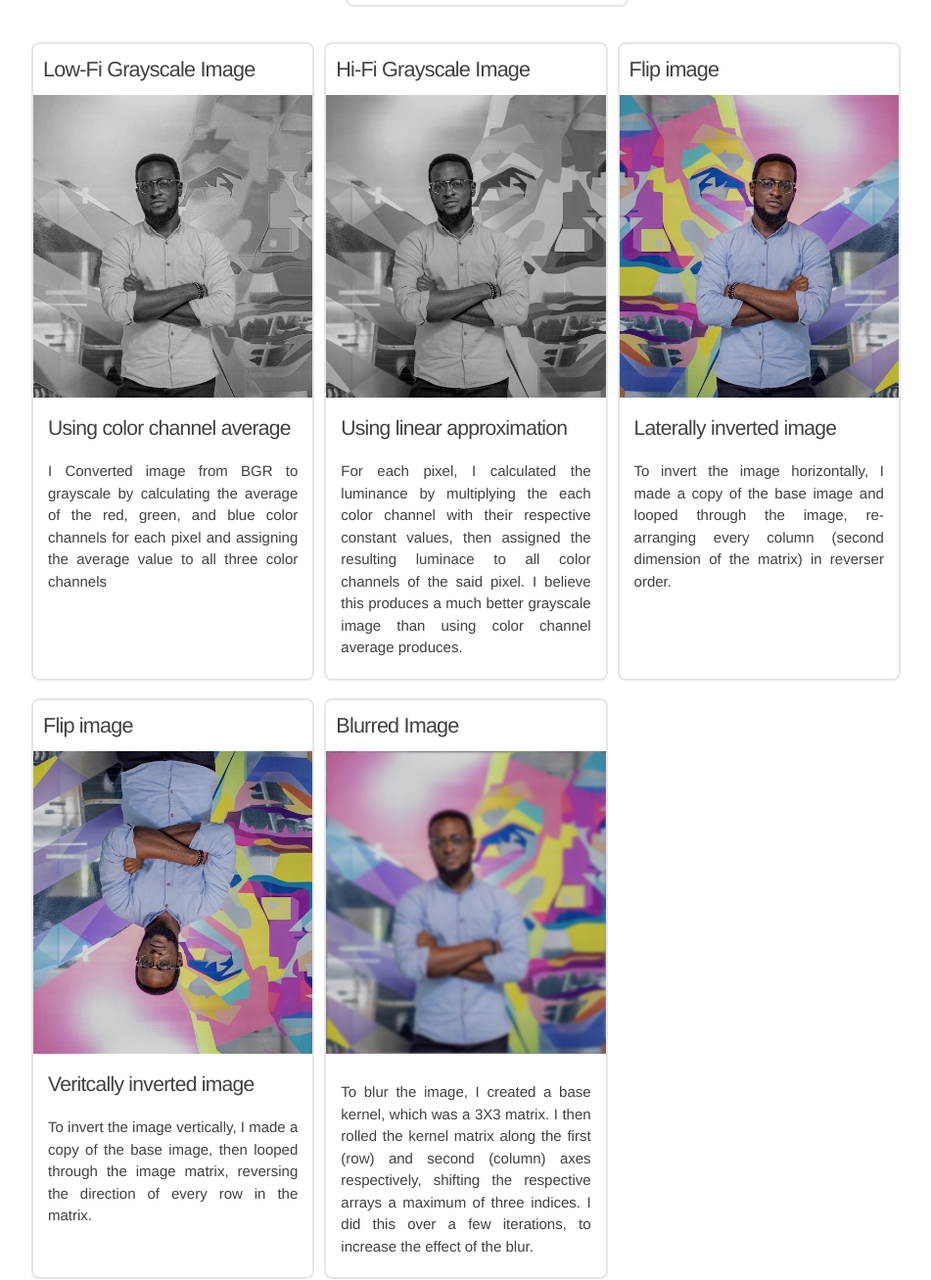
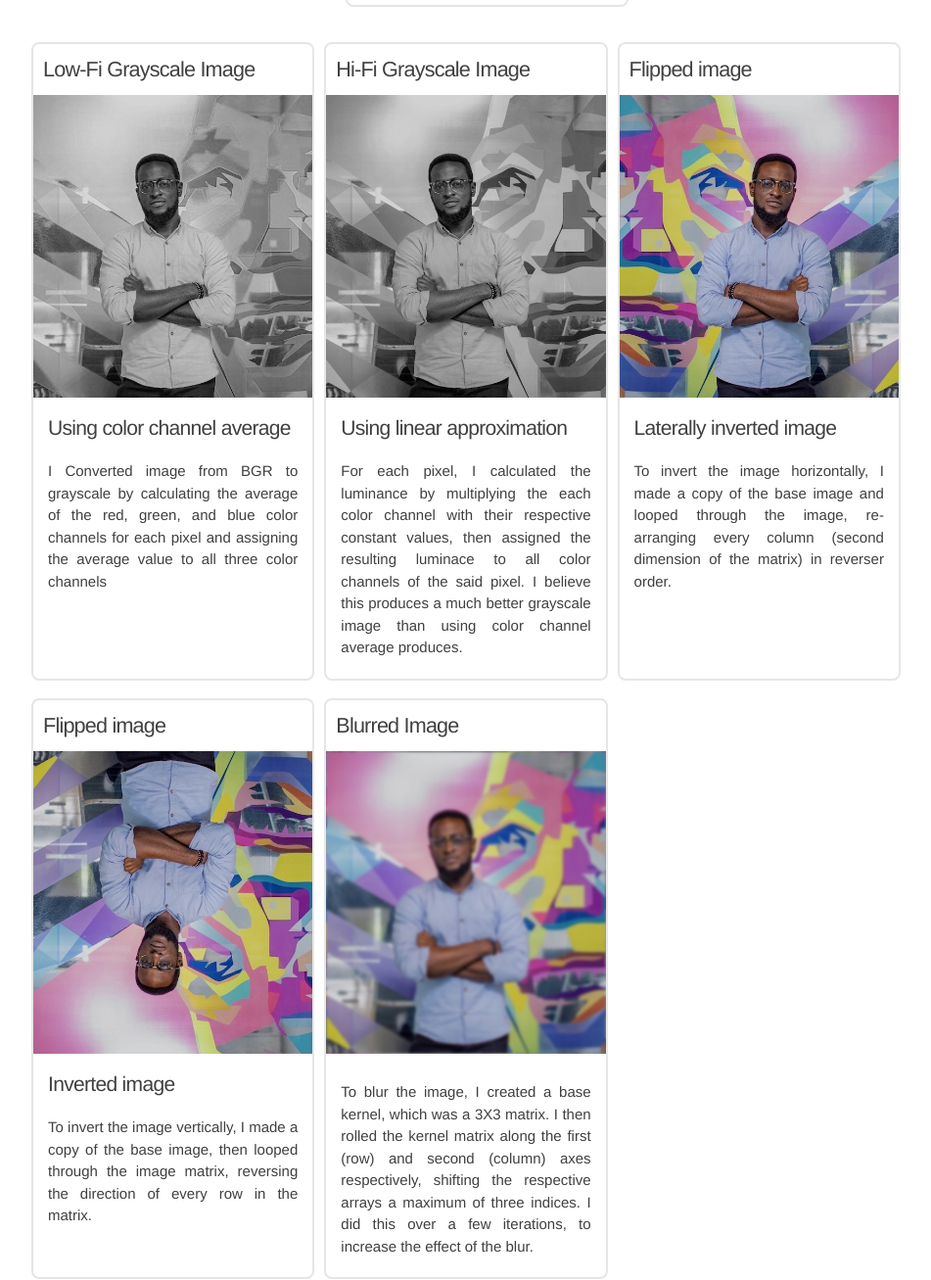
Before and after one commit to temilaj/bu-webpage, a plain HTML site: page index.html in a window 1280 px wide. Shown: the part 439-1746 px from the top of the page at 98% size, without its empty margins (23-974 px from the left). Drawn offline with Linux system fonts and the light colour scheme; a web font is replaced by a local one.

Commit message:
fix typo

```diff
--- a/index.html
+++ b/index.html
@@ -68,7 +68,7 @@
           </article>
 
           <article class="image-card">
-            <h1>Flip image</h1>
+            <h1>Flipped image</h1>
             <div class="image-container">
               <img src="./public/images/horizontal-flip.jpg" />
             </div>
@@ -83,12 +83,12 @@
           </article>
 
           <article class="image-card">
-            <h1>Flip image</h1>
+            <h1>Flipped image</h1>
             <div class="image-container">
               <img src="./public/images/vertical-flip.jpg" />
             </div>
             <div class="text-container">
-              <h3>Veritcally inverted image</h3>
+              <h3>Inverted image</h3>
               <p>
                 To invert the image vertically, I made a copy of the base image,
                 then looped through the image matrix, reversing
```
